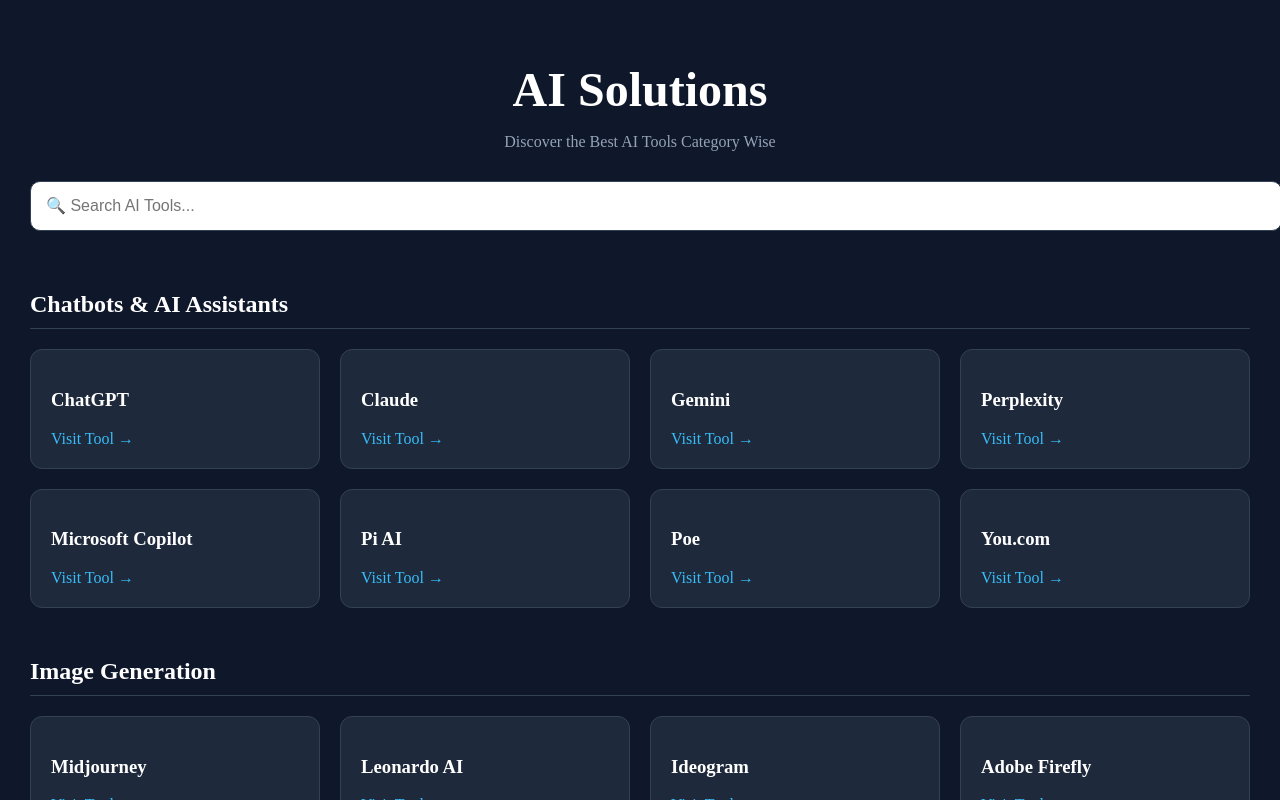
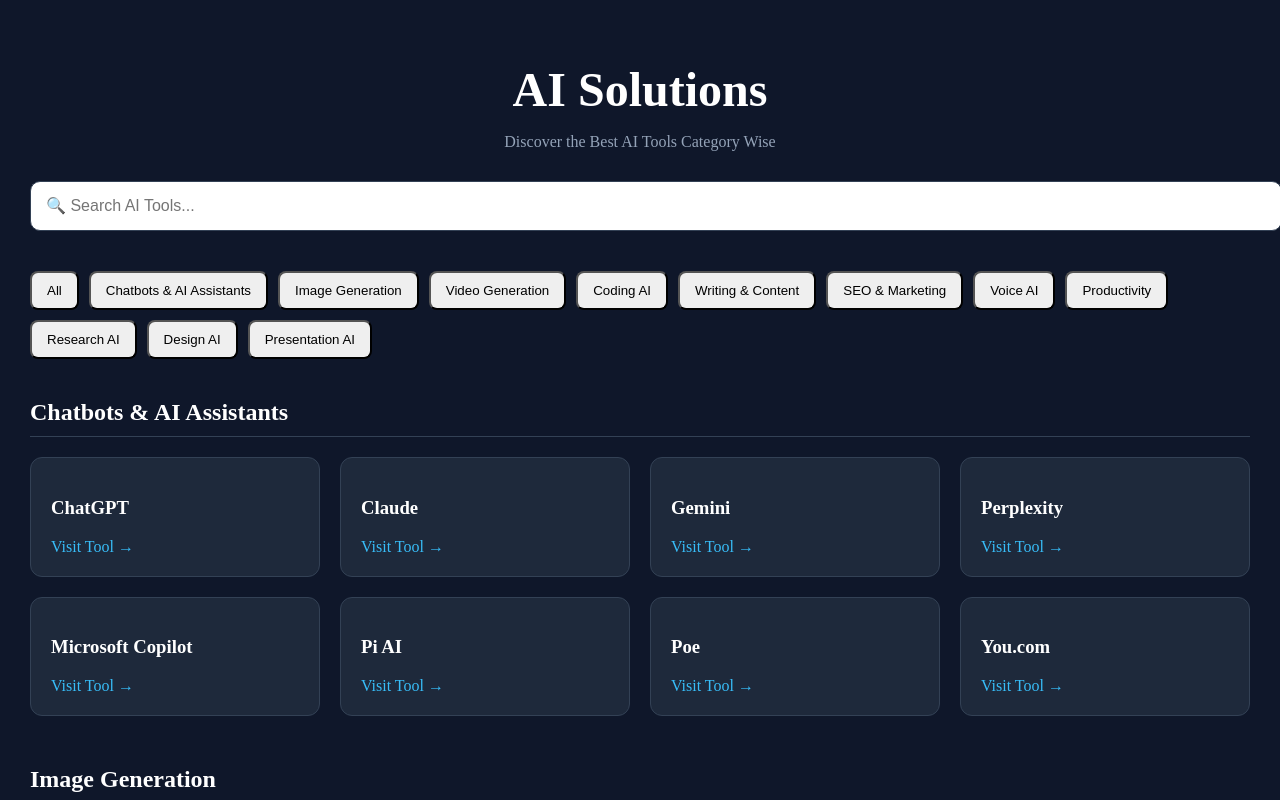
Before and after one commit to problemphobia-maker/ai-solutions-v2, a Next.js app: page / in a window 1280 px wide. Shown: the top 800 px of the page. Built offline with nearby package versions, Linux system fonts and the light colour scheme.

Commit message:
Update page.js

```diff
--- a/app/page.js
+++ b/app/page.js
@@ -58,6 +58,39 @@
           fontSize: "16px",
         }}
       />
+<div
+  style={{
+    display: "flex",
+    gap: "10px",
+    flexWrap: "wrap",
+    marginBottom: "40px",
+  }}
+>
+  <button
+    onClick={() => setSelectedCategory("All")}
+    style={{
+      padding: "10px 15px",
+      borderRadius: "8px",
+      cursor: "pointer",
+    }}
+  >
+    All
+  </button>
+
+  {tools.map((category) => (
+    <button
+      key={category.category}
+      onClick={() => setSelectedCategory(category.category)}
+      style={{
+        padding: "10px 15px",
+        borderRadius: "8px",
+        cursor: "pointer",
+      }}
+    >
+      {category.category}
+    </button>
+  ))}
+</div>
 
       {filteredTools.map((category, index) => (
         <section key={index} style={{ marginBottom: "50px" }}>
```
